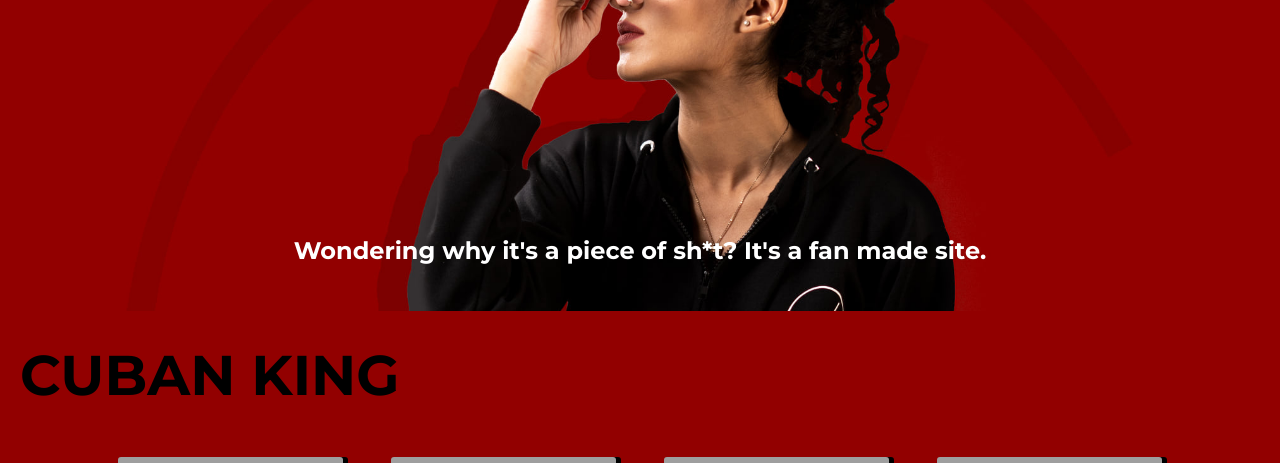
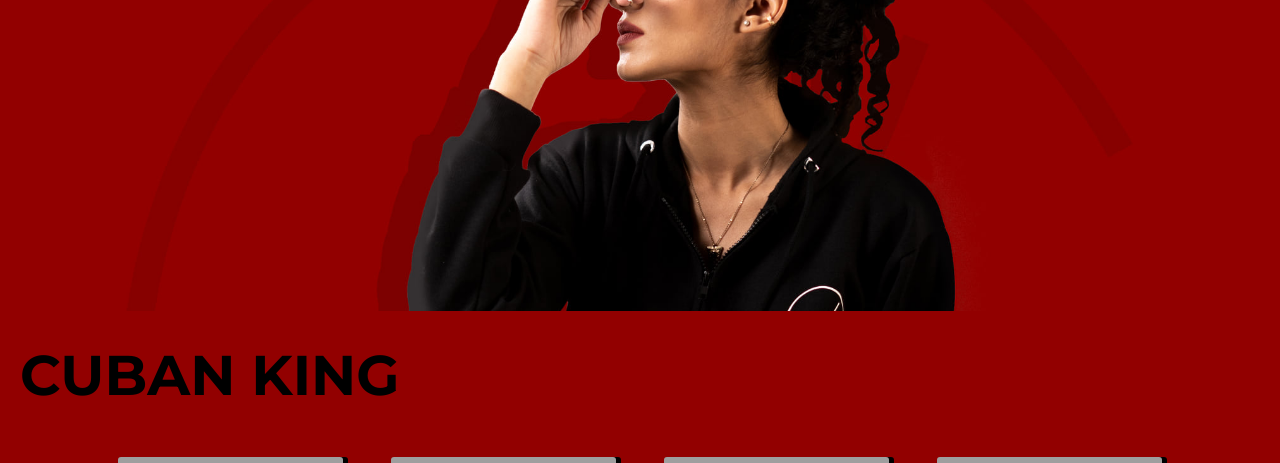
Before and after one commit to ali-hsan/ecommerce-flask, a Flask app: page / in a window 1280 px wide. Shown: the part 345-808 px from the top of the page. Run offline with Flask 2, Linux system fonts and the light colour scheme; data comes from the database, SQL or seed files in the repository; some libraries are stand-ins or nearby versions; grey boxes are pictures that could not be loaded.

Commit message:
Update index.html

```diff
--- a/templates/index.html
+++ b/templates/index.html
@@ -37,7 +37,7 @@
   width:100%;
   color:white;
   font-weight:bold;
-  transform: translate(-50%, -50%);'>Wondering why it's a piece of sh*t? It's a fan made site.</h4>
+  transform: translate(-50%, -50%);'></h4>
         </header>
         </div>
         <!-- Section-->
```
